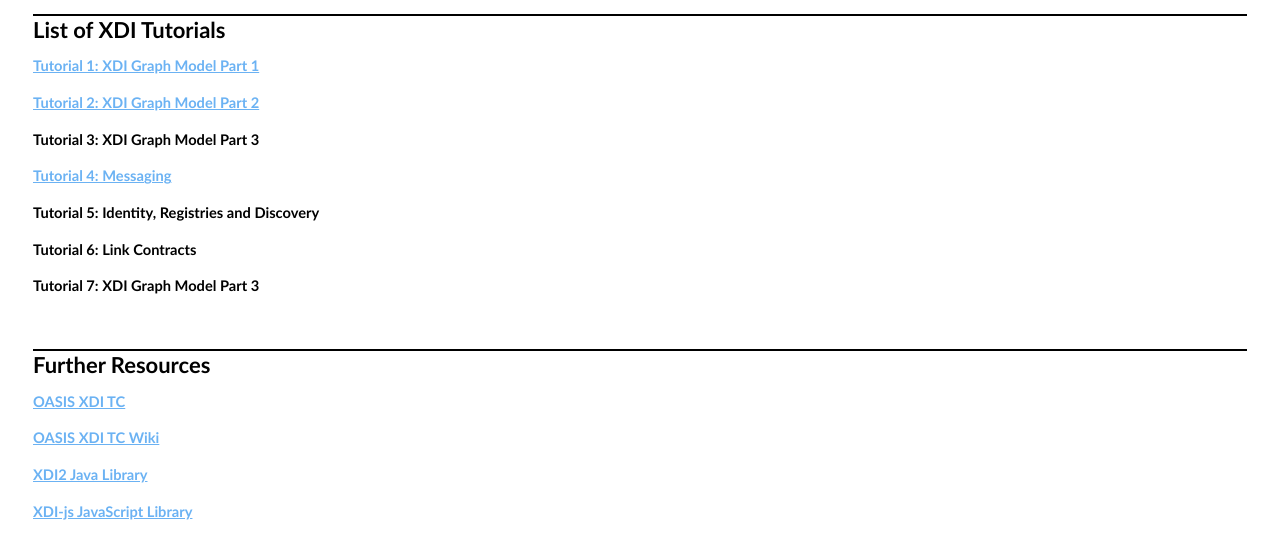
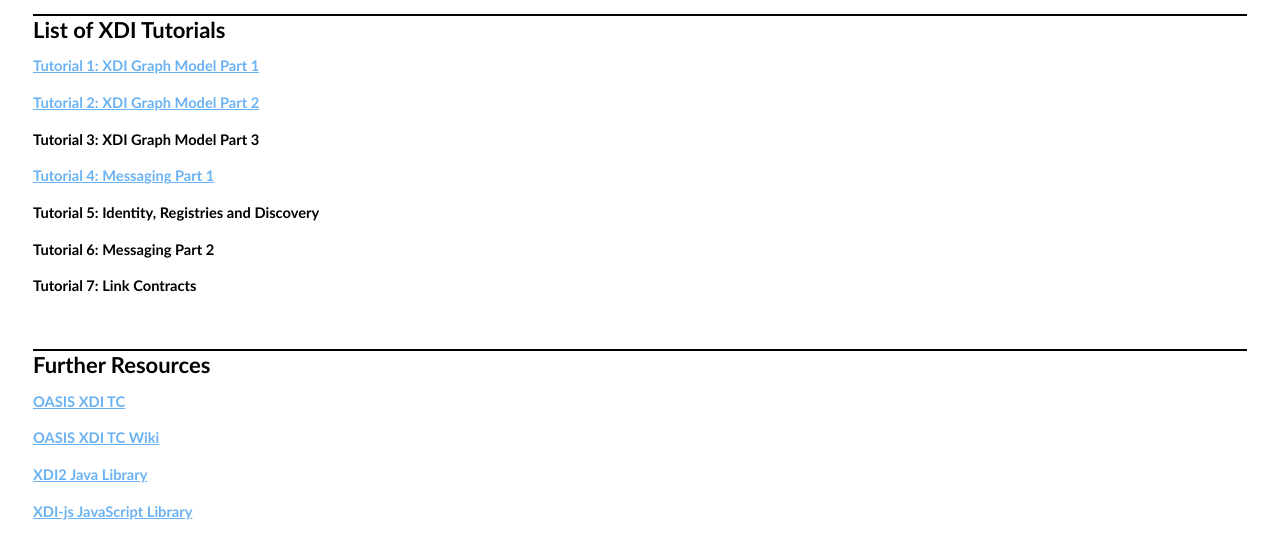
Before and after one commit to projectdanube/xdi-tutorial, a plain HTML site: page index.html in a window 1280 px wide. Shown: the part 94-652 px from the top of the page. Drawn offline with Linux system fonts and the light colour scheme.

Commit message:
tutorial 4

```diff
--- a/index.html
+++ b/index.html
@@ -45,10 +45,10 @@
 				<p><a href="tutorial.html?1|12">Tutorial 1: XDI Graph Model Part 1</a></p>
 				<p><a href="tutorial.html?2|7">Tutorial 2: XDI Graph Model Part 2</a></p>
 				<p>Tutorial 3: XDI Graph Model Part 3</p>
-				<p><a href="tutorial.html?4|12">Tutorial 4: Messaging</a></p>
+				<p><a href="tutorial.html?4|15">Tutorial 4: Messaging Part 1</a></p>
 				<p>Tutorial 5: Identity, Registries and Discovery</p>
-				<p>Tutorial 6: Link Contracts</p>
-				<p>Tutorial 7: XDI Graph Model Part 3</p>
+				<p>Tutorial 6: Messaging Part 2</p>
+				<p>Tutorial 7: Link Contracts</p>
 
 				<br>
 
```
Also changed, not shown: data4/page10.txt, data4/page11.txt, data4/page12.txt, data4/page13.jpg (added), data4/page13.txt (added), data4/page14.jpg (added), data4/page14.txt (added), data4/page15.jpg (added), data4/page15.txt (added), data4/page8.txt, data4/page9.txt, placeholder data3/page1.txt (added), placeholder data6/page1.txt (added), 6 other files.
